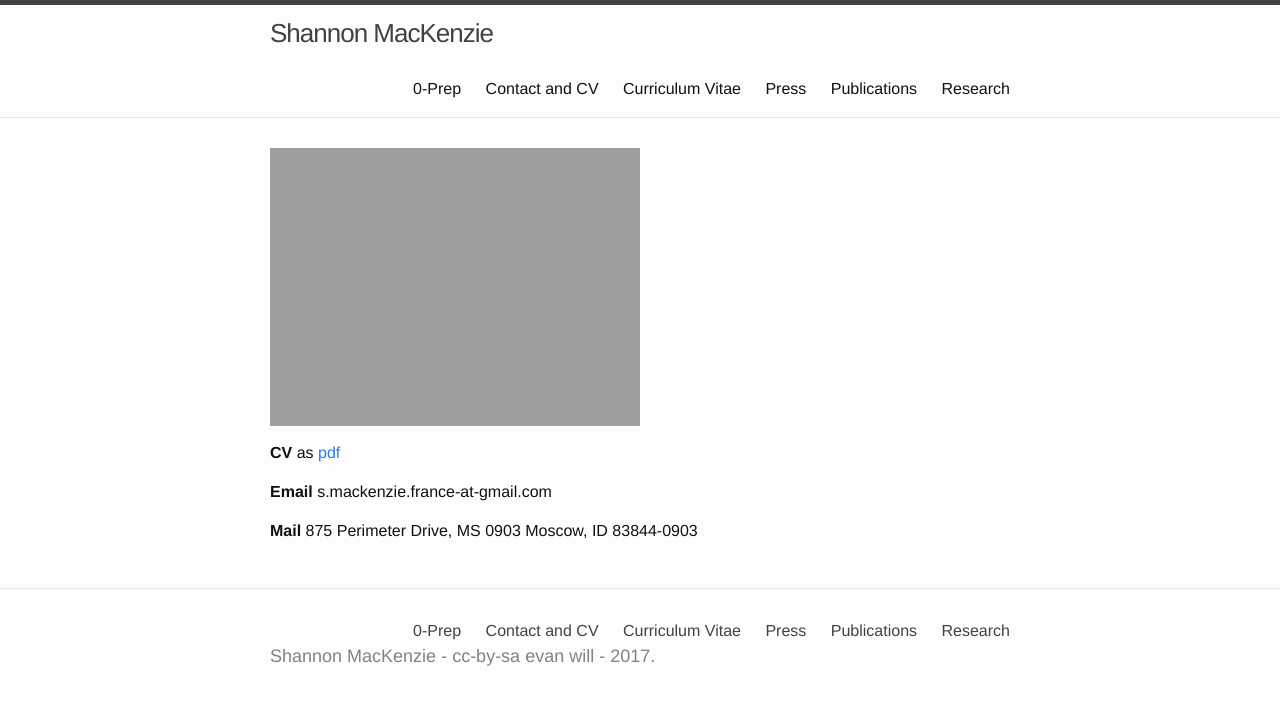
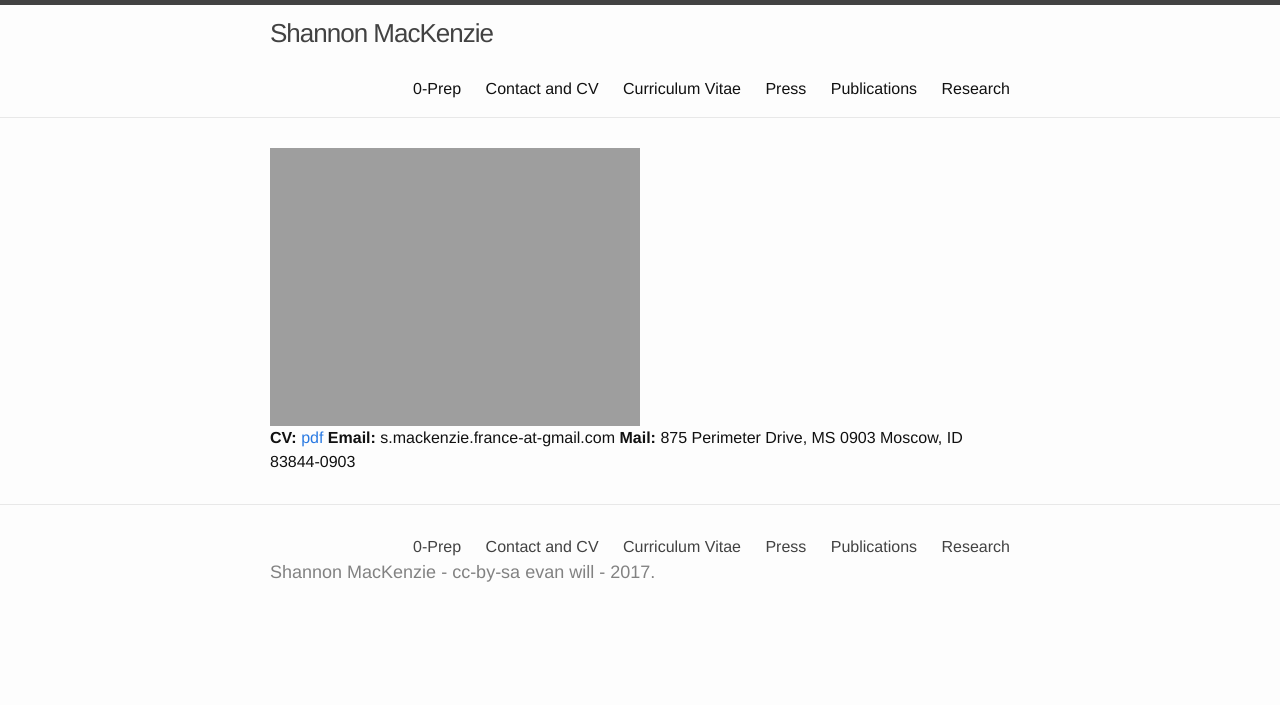
Before and after one commit to shannonmackenzie/shannonmackenzie.github.io, a Jekyll site: the page built from contactandcv.md, in a window 1280 px wide. Shown: the top 705 px of the page. Built offline with Jekyll 4.4.1, drawn with Linux system fonts in a browser that asks for light colours.

Commit message:
Update contactandcv.md

```diff
--- a/contactandcv.md
+++ b/contactandcv.md
@@ -4,15 +4,15 @@
 permalink: /cv
 ---
 
+<div align="float:left;">
+<img src="{{ site.url }}/images/26454324292_4515eac1ba_o.jpg" alt="3 minute thesis presentation, 2016" style="width:50%;" >
+</div>
+<div align="float:left;">
+  <b> CV: </b> <a href="https://github.com/shannonmackenzie/shannonmackenzie.github.io/blob/master/cvs/resume_November2017.pdf"> pdf</a>
 
-<img style="float: right;" src="{{ site.url }}/images/26454324292_4515eac1ba_o.jpg" alt="3 minute thesis presentation, 2016" style="width:50%;" >
+  <b> Email: </b> s.mackenzie.france-at-gmail.com
 
-**CV**
-as [pdf](https://github.com/shannonmackenzie/shannonmackenzie.github.io/blob/master/cvs/resume_November2017.pdf)
+  <b> Mail: </b> 875 Perimeter Drive, MS 0903
+Moscow, ID 83844-0903
 
-**Email**
-s.mackenzie.france-at-gmail.com
-
-**Mail**
-875 Perimeter Drive, MS 0903
-Moscow, ID 83844-0903
+</div>
```
